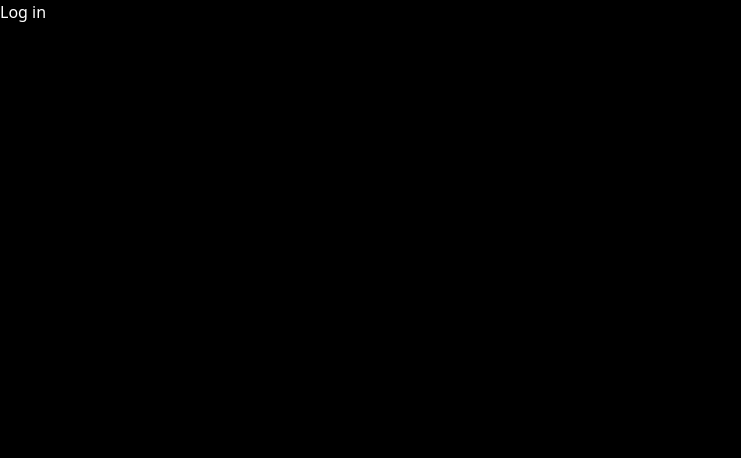
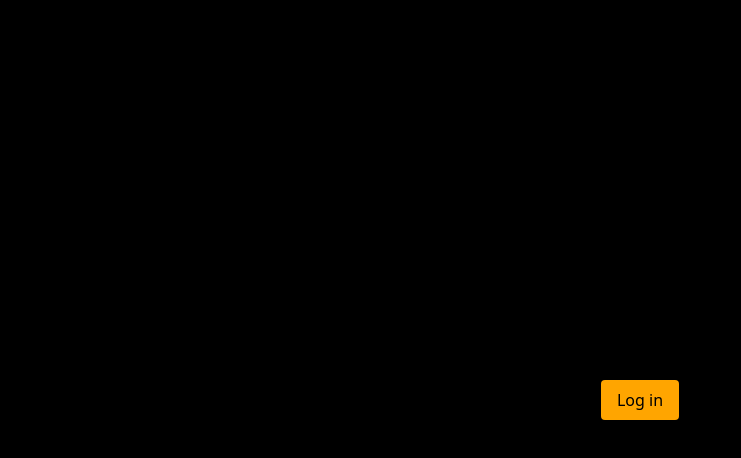
Before and after one commit to beatrootpine/coefficiency-frontend, a Next.js app: page /dashboard in a window 1280 px wide. Shown: the top 458 px of the page, without its empty margins (0-741 px from the left). Built offline with nearby package versions, Linux system fonts and the light colour scheme.

Commit message:
Add main index page and update app structure

```diff
--- a/pages/dashboard.js
+++ b/pages/dashboard.js
@@ -8,14 +8,24 @@
 
   useEffect(() => {
     if (isAuthenticated) {
-      axios.get('/api/applications')
+      axios.get('/api/applications', {
+        params: {
+          userId: user.sub,
+        },
+      })
         .then(response => setApplications(response.data))
         .catch(error => console.error(error));
     }
   }, [isAuthenticated]);
 
   if (!isAuthenticated) {
-    return <button onClick={() => loginWithRedirect()}>Log in</button>;
+    return (
+      <div className="flex items-center justify-center min-h-screen">
+        <button onClick={() => loginWithRedirect()} className="bg-orange text-black py-2 px-4 rounded">
+          Log in
+        </button>
+      </div>
+    );
   }
 
   return (
```
